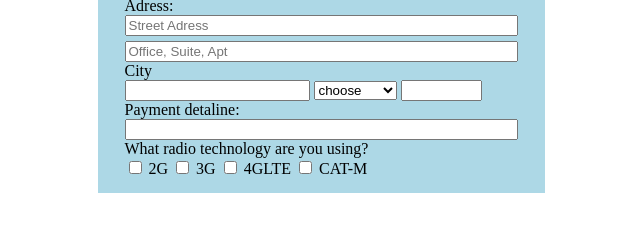
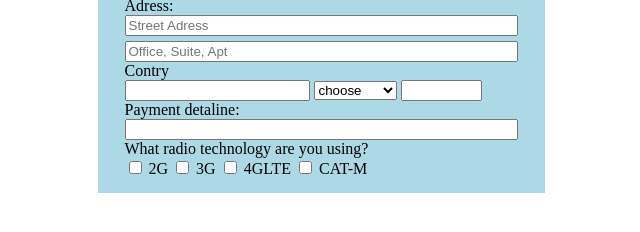
Before and after one commit to Theom-gif/Project-Group7, a plain HTML site: page index.html in a window 1280 px wide. Shown: the part 244-476 px from the top of the page, 319-959 px from the left. Drawn offline with Linux system fonts and the light colour scheme.

Commit message:
add text

```diff
--- a/index.html
+++ b/index.html
@@ -18,7 +18,7 @@
             <label for="Adress">Adress:</label><br>
             <div class="box"><input type="text" placeholder="Street Adress" size="46"><br></div>
             <input type="text" placeholder="Office, Suite, Apt" size="46"><br>
-            <label for="City">City</label><br>
+            <label for="City">Contry</label><br>
             <input type="text">
             <select name="cars" id="cars">
               <option value="choose">choose</option>
```
